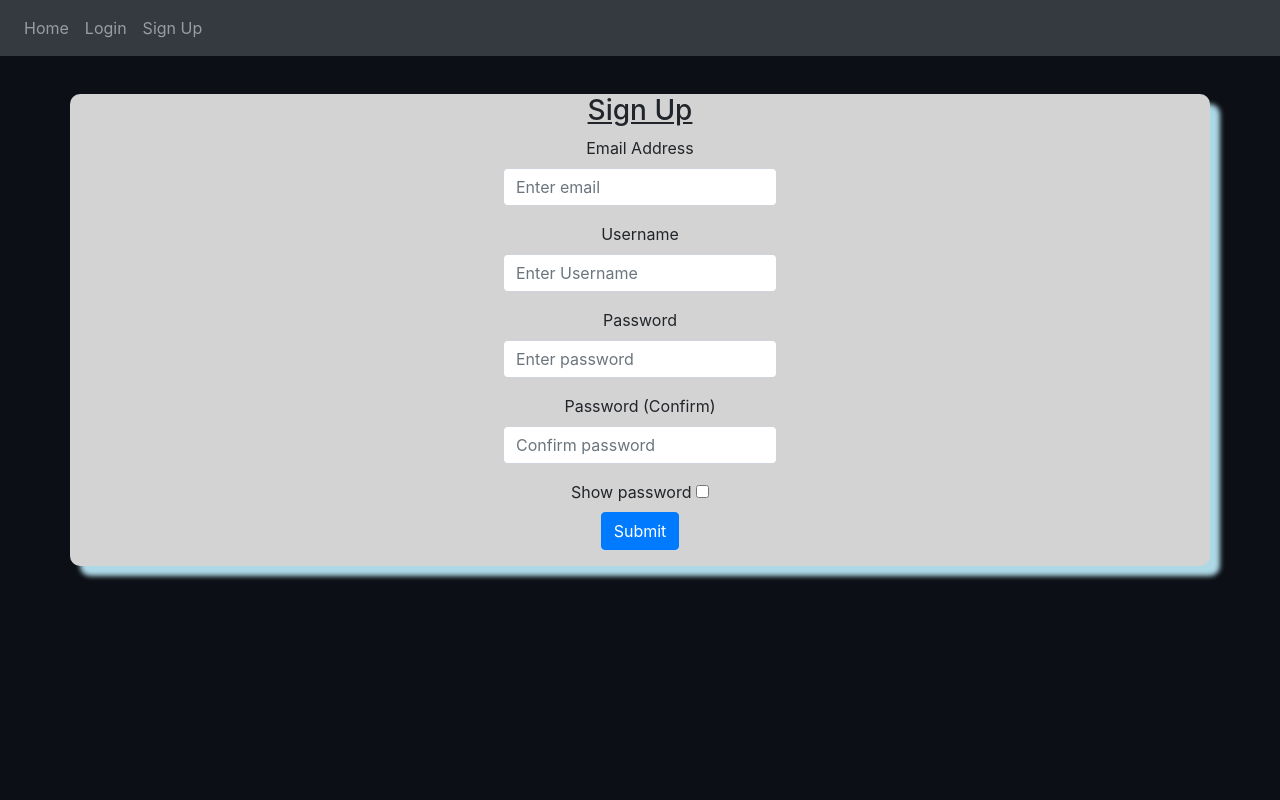
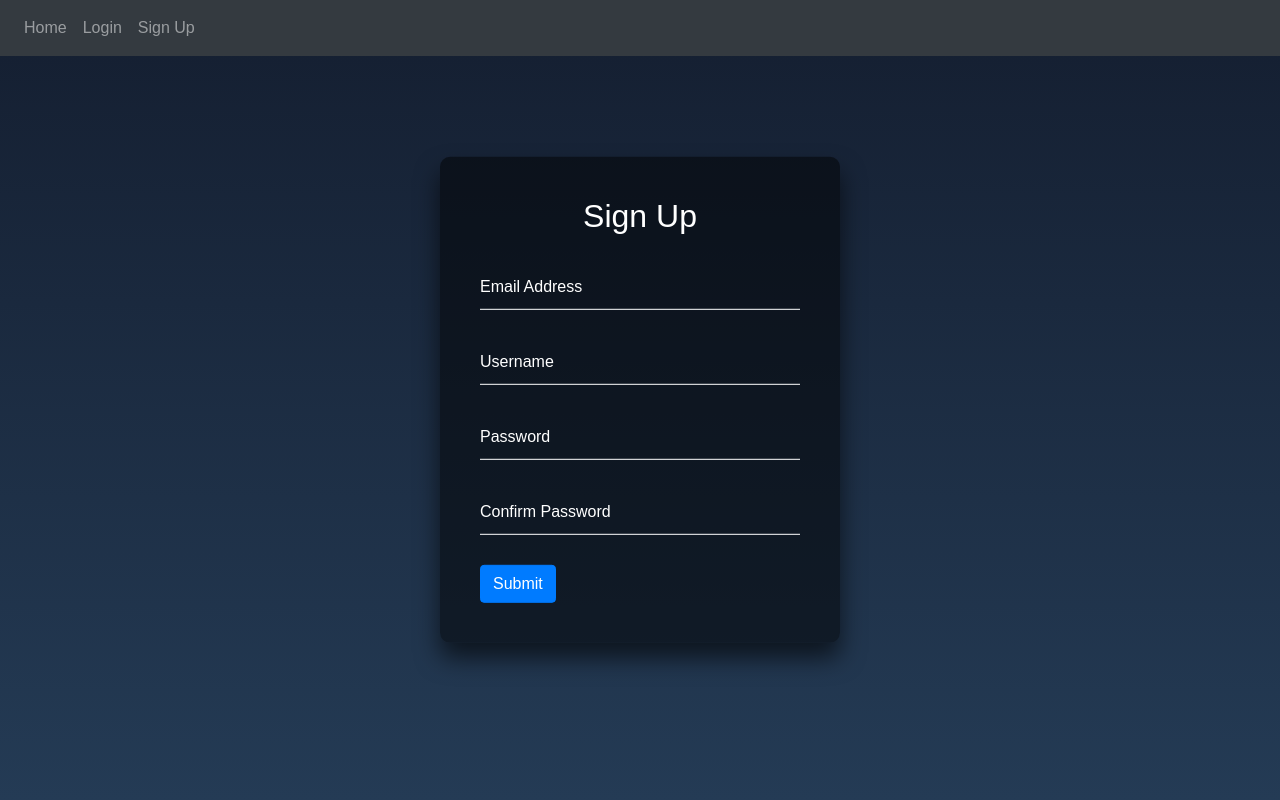
Before and after one commit to hlembo/Army_Fitness_Web_App_Capstone, a Flask app: page /sign-up in a window 1280 px wide. Run offline with Flask 3, Linux system fonts and the light colour scheme; some libraries are stand-ins or nearby versions.

Commit message:
CSS Updates
Changed Login and Sign-up Page to Look Prettier overall

```diff
--- /dev/null
+++ b/website/static/login.css
@@ -0,0 +1,167 @@
+html {
+    height: 100%;
+  }
+  body {
+    margin:0;
+    padding:0;
+    font-family: sans-serif;
+    background: linear-gradient(#141e30, #243b55);
+  }
+
+  .login-box {
+    position: absolute;
+    top: 50%;
+    left: 50%;
+    width: 400px;
+    padding: 40px;
+    transform: translate(-50%, -50%);
+    background: rgba(0,0,0,.5);
+    box-sizing: border-box;
+    box-shadow: 0 15px 25px rgba(0,0,0,.6);
+    border-radius: 10px;
+  }
+
+  .login-box h2 {
+    margin: 0 0 30px;
+    padding: 0;
+    color: #fff;
+    text-align: center;
+  }
+
+  .login-box .user-box {
+    position: relative;
+  }
+
+  .login-box .user-box input {
+    width: 100%;
+    padding: 10px 0;
+    font-size: 16px;
+    color: #fff;
+    margin-bottom: 30px;
+    border: none;
+    border-bottom: 1px solid #fff;
+    outline: none;
+    background: transparent;
+  }
+  .login-box .user-box label {
+    position: absolute;
+    top:0;
+    left: 0;
+    padding: 10px 0;
+    font-size: 16px;
+    color: #fff;
+    pointer-events: none;
+    transition: .5s;
+  }
+
+  .login-box .user-box input:focus ~ label,
+  .login-box .user-box input:valid ~ label {
+    top: -20px;
+    left: 0;
+    color: #03e9f4;
+    font-size: 12px;
+  }
+
+  .login-box form a {
+    position: relative;
+    display: inline-block;
+    padding: 10px 20px;
+    color: #03e9f4;
+    font-size: 16px;
+    text-decoration: none;
+    text-transform: uppercase;
+    overflow: hidden;
+    transition: .5s;
+    margin-top: 40px;
+    letter-spacing: 4px
+  }
+
+  .login-box a:hover {
+    background: #03e9f4;
+    color: #fff;
+    border-radius: 5px;
+    box-shadow: 0 0 5px #03e9f4,
+                0 0 25px #03e9f4,
+                0 0 50px #03e9f4,
+                0 0 100px #03e9f4;
+  }
+
+  .login-box a span {
+    position: absolute;
+    display: block;
+  }
+
+  .login-box a span:nth-child(1) {
+    top: 0;
+    left: -100%;
+    width: 100%;
+    height: 2px;
+    background: linear-gradient(90deg, transparent, #03e9f4);
+    animation: btn-anim1 1s linear infinite;
+  }
+
+  @keyframes btn-anim1 {
+    0% {
+      left: -100%;
+    }
+    50%,100% {
+      left: 100%;
+    }
+  }
+
+  .login-box a span:nth-child(2) {
+    top: -100%;
+    right: 0;
+    width: 2px;
+    height: 100%;
+    background: linear-gradient(180deg, transparent, #03e9f4);
+    animation: btn-anim2 1s linear infinite;
+    animation-delay: .25s
+  }
+
+  @keyframes btn-anim2 {
+    0% {
+      top: -100%;
+    }
+    50%,100% {
+      top: 100%;
+    }
+  }
+
+  .login-box a span:nth-child(3) {
+    bottom: 0;
+    right: -100%;
+    width: 100%;
+    height: 2px;
+    background: linear-gradient(270deg, transparent, #03e9f4);
+    animation: btn-anim3 1s linear infinite;
+    animation-delay: .5s
+  }
+
+  @keyframes btn-anim3 {
+    0% {
+      right: -100%;
+    }
+    50%,100% {
+      right: 100%;
+    }
+  }
+
+  .login-box a span:nth-child(4) {
+    bottom: -100%;
+    left: 0;
+    width: 2px;
+    height: 100%;
+    background: linear-gradient(360deg, transparent, #03e9f4);
+    animation: btn-anim4 1s linear infinite;
+    animation-delay: .75s
+  }
+
+  @keyframes btn-anim4 {
+    0% {
+      bottom: -100%;
+    }
+    50%,100% {
+      bottom: 100%;
+    }
+  }
--- a/website/templates/base.html
+++ b/website/templates/base.html
@@ -18,9 +18,7 @@
 
     <link rel="stylesheet" href="https://cdn.materialdesignicons.com/6.5.95/css/materialdesignicons.min.css"/>
     <title>{% block title %}Home{% endblock %}</title>
-    <style>
-      body { padding-top: 70px; }
-    </style>
+
 </head>
 
 <body>
--- a/website/templates/mission.html
+++ b/website/templates/mission.html
@@ -3,7 +3,7 @@
 
 {% block content %}
 
-<link rel= "stylesheet" type= "text/css" href= "{{ url_for('static', filename='main.css') }}"/>
+
 <link rel= "stylesheet" type= "text/css" href= "{{ url_for('static', filename='mission.css') }}"/>
 
 <section class="video">
--- a/website/templates/sign-up.html
+++ b/website/templates/sign-up.html
@@ -1,78 +1,34 @@
 {% extends "base.html" %}
 {% block title %}Sign-Up{% endblock %}
 {% block content %}
-<style>
-  #divcontainer{
-    background-color: lightgrey;
-    display:flex;
-    justify-content: center;
-    box-shadow: 10px 10px 5px lightblue;
-    border-radius: 10px;
-  }
-  h3{
-    text-decoration: underline;
-  }
-  body{
-    background-color: #0c0f15;
-  }
-</style>
-<div  class = "container" id ="divcontainer">
+<link rel="stylesheet" type="text/css" href="{{ url_for('static', filename='login.css') }}" />
 <form method="POST">
-    <h3 align = "center" >Sign Up</h3>
-    <div align = "center" class="form-group">
+  <div class="login-box">
+    <h2>Sign Up</h2>
+      <div class="user-box">
+        <input type="text" name="email" id="email" required >
         <label for="email">Email Address</label>
-      <div class="input-group mb-3 w-100">
-      <input
-        type="email"
-        class="form-control"
-        id="email"
-        name="email"
-        placeholder="Enter email"
-      />
       </div>
+      <div class="user-box">
+        <input type="text" name="username" id="username" required>
+        <label for="username">Username</label>
       </div>
-    <div align = "center" class="form-group">
-      <label for="username">Username</label>
-      <div class="input-group mb-3 w-100">
-      <input
-        type="text"
-        class="form-control"
-        id="username"
-        name="username"
-        placeholder="Enter Username"
-      />
+      <div class="user-box">
+        <input type="password" name="password1" id="password1" required>
+        <label for="password1">Password</label>
       </div>
+      <div class="user-box">
+        <input type="password" name="password2" id="password2" required>
+        <label for="password2">Confirm Password</label>
       </div>
-    <div align = "center" class="form-group">
-      <label for="password1">Password</label>
-      <div class="input-group mb-3 w-100">
-      <input
-        type="password"
-        class="form-control"
-        id="password1"
-        name="password1"
-        placeholder="Enter password"
-      />
-    </div>
-      <input type="text" id="password-text" class = "form-control" name="password-text" style="display:none;">
-    </div>
-    <div align = "center" class="form-group">
-      <label  for="password2">Password (Confirm)</label>
-      <div class="input-group mb-3 w-100">
-      <input
-        type="password"
-        class="form-control"
-        id="password2"
-        name="password2"
-        placeholder="Confirm password"
-      />
-    </div>
-    <label for="show-password">Show password</label>
-      <input type="checkbox" id="show-password"  onclick=signtogglePassword()>
-    <br />
-    <button type="submit" class="btn btn-primary" >Submit</button>
+      <button type="submit" class="btn btn-primary">
+        <span></span>
+        <span></span>
+        <span></span>
+        <span></span>
+        Submit
+      </button>
   </div>
 </form>
-</div>
 <script src="{{ url_for('static', filename='js/form.js') }}"></script>
 {% endblock %}
--- a/website/views.py
+++ b/website/views.py
@@ -210,6 +210,8 @@ def format_minutes_to_seconds(minutes):
 @login_required
 def dashboard():
     form_data = Acft.query.filter_by(user_id=current_user.id).all()
+    if not form_data:
+        return "<h3>No data available</h3>"
     data = {}
     for acftscore in form_data:
         event_names = ['twomilerun', 'mdl', 'spt', 'hrp', 'plk', 'sdc']
```
Also changed, not shown: website/static/mission.css (deleted, +0 -85 lines), website/templates/login.html (+21 -32 lines). Lines whose indentation alone changed are shown as unchanged.
